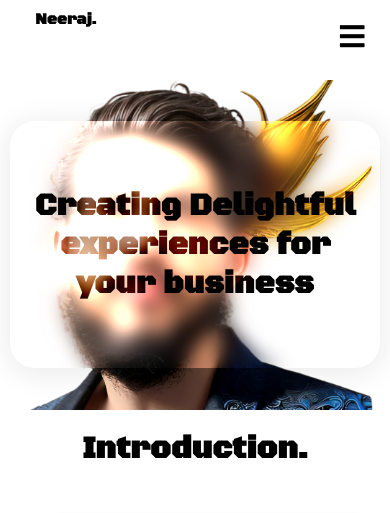
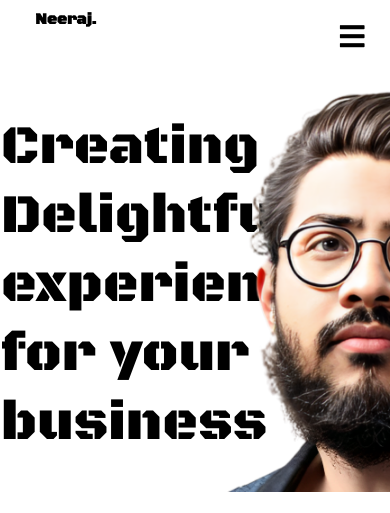
Before and after one commit to Neeraaaj/Neeraj-portfolio, a React (Vite) app: page / in a window 390 px wide. Shown: the top 513 px of the page. Built offline with nearby package versions, Linux system fonts and the light colour scheme; grey boxes are pictures that could not be loaded.

Commit message:
Update HeroSection.css

```diff
--- a/src/components/HeroSection.css
+++ b/src/components/HeroSection.css
@@ -15,18 +15,12 @@
   color: black;
   background: rgba(365, 305, 300, 0.88);
   border-radius: 16px;
-  box-shadow: 0 4px 30px rgba(32, 32, 32, 0.1);
-  backdrop-filter: blur(9.7px);
-  -webkit-backdrop-filter: blur(9.7px);
   border: 1px solid rgba(255, 255, 255, 0.3);
   width: 85%;
-  font-weight: 800;
-  border-radius: 25px;
-  mix-blend-mode: lighten;
-  padding: 20px 15px;
-  text-align: center;
+  font-size: 590%;
+  font-weight: 100;
   position: absolute;
-  font-size: 5rem;
+  z-index: -99;
 }
 video {
   object-fit: cover;
@@ -38,7 +32,7 @@ video {
 
 .hero-container {
   height: 100vh;
-  width: 100%;
+  width: auto;
   overflow-y: hidden;
   display: flex;
   justify-content: center;
@@ -47,10 +41,10 @@ video {
   position: relative;
 }
 
-img {
-  width: "100%";
-  margin-top: "20%";
-  height: "100%";
+
+
+.hero-img {
+  width: 50%;
 }
 
 @media screen and (max-width: 800px) {
@@ -74,17 +68,7 @@ img {
     display: flex;
   } */
 
-  .hero-container > h4 {
-    background: rgb(255, 255, 255) none repeat scroll 0 0;
-    color: black;
-    border-radius: 25px;
-    mix-blend-mode: overlay;
-    position: absolute;
-    font-size: 8vw;
-    width: 95%;
-    height: 75%;
-    font-weight: 900;
-  }
+
 }
 
 @media screen and (max-width: 762px) {
@@ -108,15 +92,44 @@ img {
     display: flex;
   } */
 
-  .hero-container > h4 {
-    background: rgb(255, 255, 255) none repeat scroll 0 0;
-    color: black;
-    border-radius: 25px;
-    mix-blend-mode: overlay;
-    position: absolute;
-    font-size: 8vw;
-    width: 95%;
-    height: 75%;
-    font-weight: 900;
+
+}
+
+@media screen and (max-width: 820px) {
+  .hero-container{
+    width: 100%;
+    height: 100%;
+  }
+  img{
+    width: 100%;
+    height: 100%;
+    z-index: 99;
   }
 }
+
+@media screen and (max-width: 921px) {
+  .hero-container{
+    width: 250%;
+    height: 150%;
+  }
+  img{
+    width: 100%;
+    height: 100%;
+    margin-left: -11%;
+    z-index: 99;
+  }
+  .hero-container > h4{
+    font-size: 55px;
+    width: 35%;
+    margin-left: -65%;
+  }
+}
+
+@media screen and (max-width: 280px) {
+  .hero-container > h4{
+    font-size: 242%;
+  }
+}
+
+@media screen and (max-width: 1024px) and (max-width: 1280px) {
+}
```
